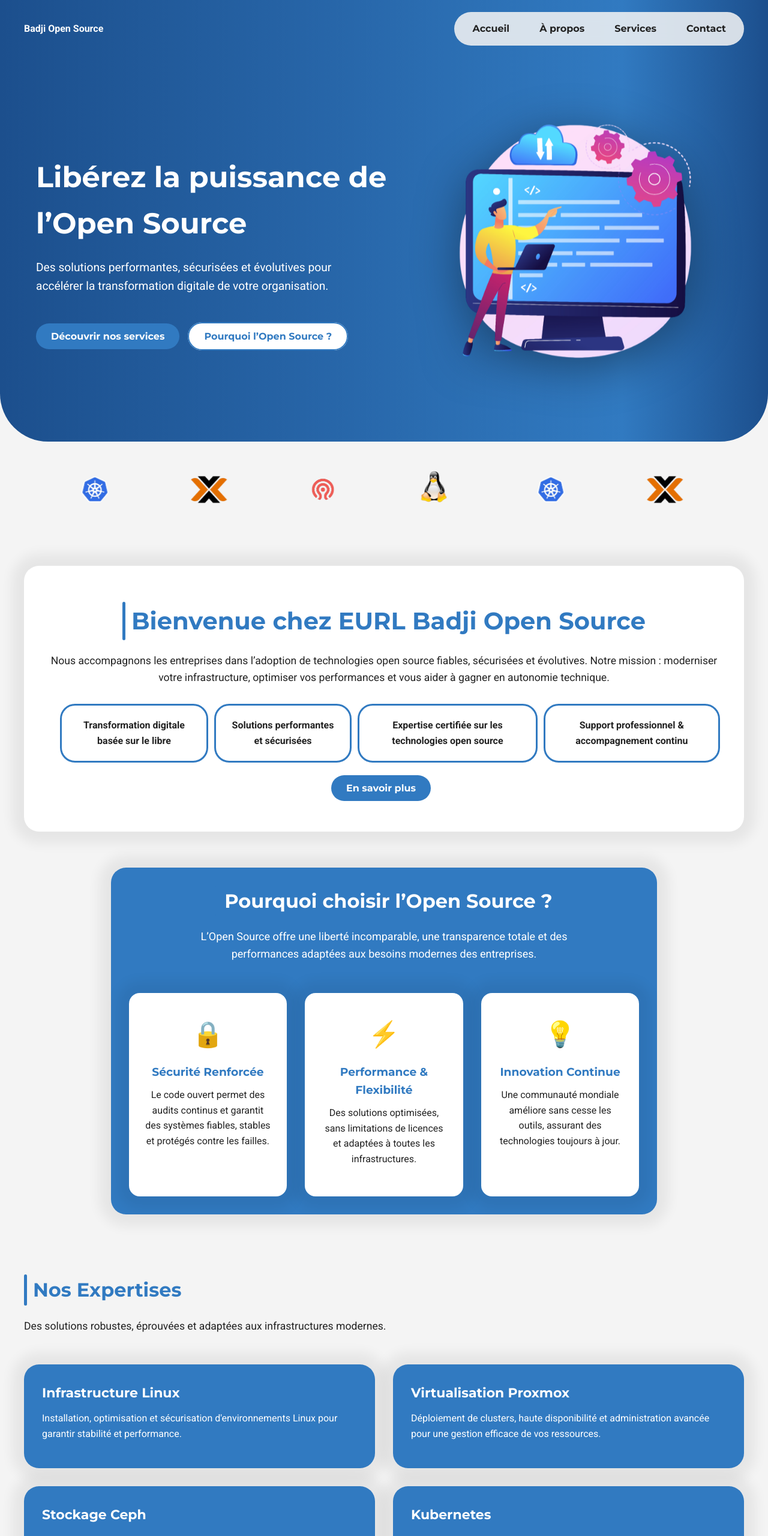
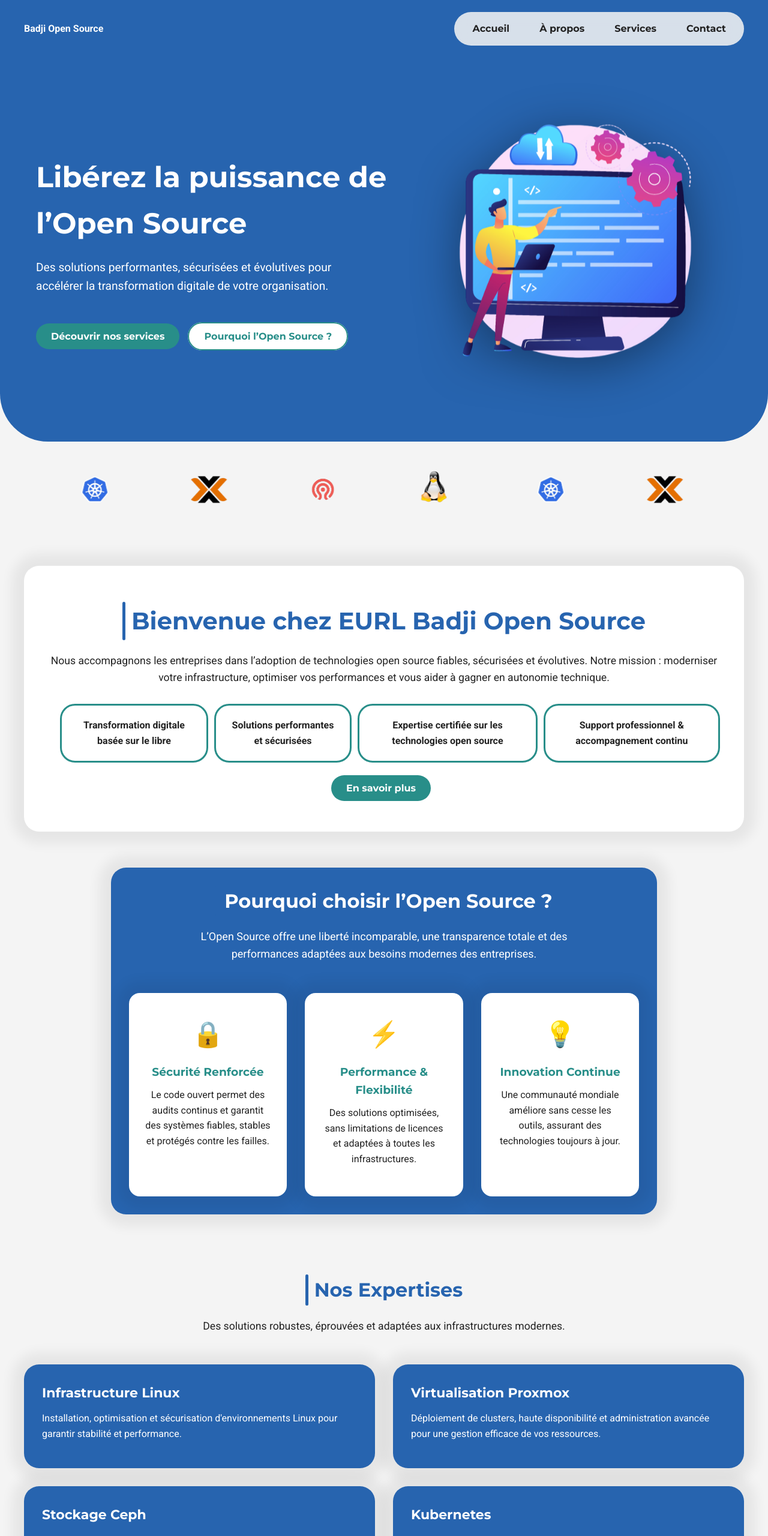
Before and after one commit to AnYa-git/Site_OpenSource, a plain HTML site: page index.html in a window 1280 px wide. Shown: the top 2560 px of the page at 60% size. Drawn offline with Linux system fonts and the light colour scheme.

Commit message:
modification de color-primary et color-secondary

```diff
--- a/assets/css/style.css
+++ b/assets/css/style.css
@@ -36,16 +36,23 @@
 :root {
   /* Couleurs */
   --color-bg: #f4f4f4;
-  --color-primary: #1c4f8d;
-  --color-secondary: #317ac1;
+  /* --color-primary: #1c4f8d; */
+  --color-primary: #2764af;
+  --color-secondary: #288e89;
   --color-text: #222222;
   --color-white: #ffffff;
 
-  --gradient: linear-gradient(
+  /* --gradient: linear-gradient(
     90deg,
     rgba(28, 79, 141, 1) 0%,
     rgba(49, 122, 193, 1) 81%,
     rgba(28, 79, 141, 1) 100%
+  ); */
+
+  --gradient: linear-gradient(
+    90deg,
+    rgba(39, 100, 175, 1) 0%,
+    rgb(40, 142, 137) 90%
   );
 
   /* Polices */
@@ -68,7 +75,7 @@ body::-webkit-scrollbar-track {
 }
 
 body::-webkit-scrollbar-thumb {
-  background-color: var(--color-secondary);
+  background-color: var(--color-primary);
   border-radius: var(--border-radius);
 }
 
@@ -126,7 +133,7 @@ body {
 
 /* Titres */
 h2 {
-  color: var(--color-secondary);
+  color: var(--color-primary);
   margin-bottom: 30px;
   position: relative;
   display: inline-block;
@@ -141,13 +148,13 @@ h2::after {
   top: 0;
   width: 5px;
   height: 100%;
-  background-color: var(--color-secondary);
+  background-color: var(--color-primary);
   border-radius: 5px;
 }
 
 /* ---------- HEADER---------- */
 .header {
-  background: var(--gradient);
+  background-color: var(--color-primary);
   color: var(--color-white);
   padding: 20px 40px;
   display: flex;
@@ -183,7 +190,7 @@ h2::after {
 
 /* Hover */
 .menu-nav a:hover {
-  color: var(--color-secondary);
+  color: var(--color-primary);
   transform: translateY(-2px); /* léger lift au survol */
 }
 
@@ -196,7 +203,7 @@ h2::after {
   bottom: 40px;
   right: 40px;
   z-index: 100;
-  background-color: var(--color-primary);
+  background-color: var(--color-secondary);
   color: white;
   border: none;
   border-radius: 20px;
@@ -225,7 +232,7 @@ h2::after {
 ----------------------------*/
 .hero-page {
   min-height: 10vh;
-  background: var(--gradient);
+  background: var(--color-primary);
   padding: 80px 40px;
   display: flex;
   flex-direction: column;
@@ -253,7 +260,7 @@ h2::after {
 
 .hero-section {
   min-height: 80vh;
-  background: var(--gradient);
+  background: var(--color-primary);
   padding: 60px;
   display: flex;
   justify-content: space-between;
@@ -311,16 +318,19 @@ h2::after {
 .btn-bleu {
   background: var(--color-secondary);
   color: white;
+  transition: all 0.5s ease;
 }
 
 .btn-bleu:hover {
-  background: var(--color-primary);
+  background: var(--color-white);
+  color: var(--color-secondary);
 }
 
 .btn-white {
   background: white;
   border: 2px solid var(--color-secondary);
   color: var(--color-secondary);
+  transition: all 0.5s ease;
 }
 
 .btn-white:hover {
@@ -413,7 +423,7 @@ h2::after {
 .why-open-source .container {
   margin: auto;
   text-align: center;
-  background-color: var(--color-secondary);
+  background-color: var(--color-primary);
   box-shadow: var(--box-shadow);
 }
 
@@ -470,14 +480,18 @@ h2::after {
   display: flex;
   flex-direction: row;
   flex-wrap: wrap;
+  justify-content: center;
   margin-top: 100px;
   max-width: 1200px;
 }
 
+.expertises-text {
+  text-align: center;
+}
 .expertises-section h2 {
   font-size: 2rem;
   margin-bottom: 20px;
-  color: var(--color-secondary);
+  color: var(--color-primary);
 }
 
 .expertises-intro {
@@ -495,7 +509,7 @@ h2::after {
 
 .expertise-card {
   padding: 30px;
-  background: var(--color-secondary);
+  background: var(--color-primary);
   border-radius: var(--border-radius);
   box-shadow: var(--box-shadow);
   text-align: left;
@@ -526,7 +540,7 @@ h2::after {
 .welcome-container h2 {
   font-size: 2.5rem;
   margin-bottom: 20px;
-  color: var(--color-secondary);
+  color: var(--color-primary);
 }
 
 .welcome-text {
@@ -556,7 +570,7 @@ h2::after {
    WHY SECTION
 ----------------------------*/
 .why-section {
-  background: var(--gradient);
+  background: var(--color-primary);
   display: flex;
   padding: 40px;
   margin: 100px;
@@ -618,7 +632,7 @@ h2::after {
 .services-preview--text h2 {
   font-size: 2rem;
   margin-bottom: 20px;
-  color: var(--color-secondary);
+  color: var(--color-primary);
 }
 
 .services-intro {
@@ -644,7 +658,7 @@ h2::after {
   align-items: center;
   text-align: center;
   gap: 15px;
-  border: 3px solid var(--color-primary);
+  border: 3px solid var(--color-secondary);
 }
 
 .services-preview-button {
@@ -659,7 +673,7 @@ h2::after {
 .footer {
   border-top-left-radius: 80px;
   border-top-right-radius: 80px;
-  background-color: var(--color-primary);
+  background: var(--color-primary);
   color: var(--color-white);
   display: flex;
   flex-direction: column;
@@ -834,7 +848,7 @@ hr {
 }
 
 .contact-form button:hover {
-  background-color: var(--color-primary);
+  background-color: var(--color-secondary);
 }
 
 /* ---------------------------
@@ -914,7 +928,7 @@ hr {
 }
 
 .founder-info h3 {
-  color: var(--color-primary);
+  color: var(--color-secondary);
   margin-bottom: 5px;
 }
 
```
